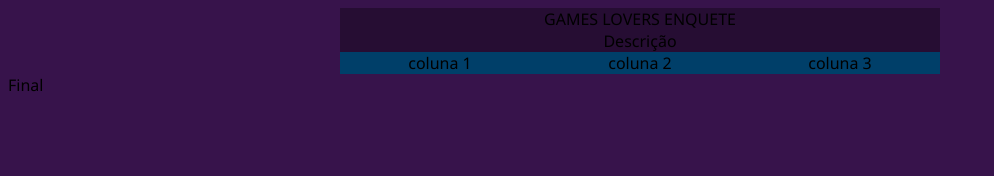
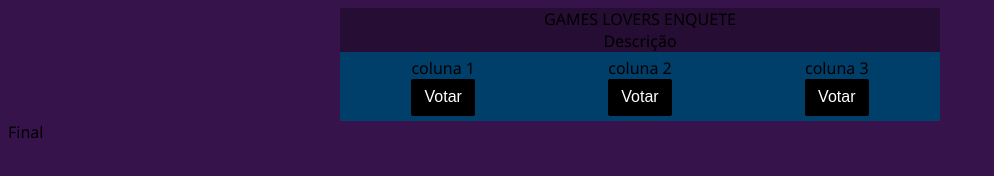
Before and after one commit to Wendelsena/Games_Lovers, a plain HTML site: page index.html in a window 1280 px wide. Shown: the whole page, without its empty margins (0-994 px from the left). Drawn offline with Linux system fonts and the light colour scheme.

Commit message:
closes #4 - Creating the <button> in index.html

```diff
--- a/index.html
+++ b/index.html
@@ -18,14 +18,17 @@
         </div>
             <div">
                 <div class="flex-container">
-                    <div>
+                    <div class="col-1">
                        coluna 1
+                       <button>Votar</button>
                     </div>
-                    <div>
+                    <div class="col-2">
                        coluna 2
+                       <button>Votar</button>
                     </div>
-                    <div >
+                    <div class="col-3">
                         coluna 3
+                        <button>Votar</button>
                     </div>
                 </div>
             </div>
--- a/style.css
+++ b/style.css
@@ -17,4 +17,28 @@ body {
     display: flex;
     justify-content: space-around;
     background-color: #003f69;
+    padding: 0.3rem;
 }
+
+.col-1, .col-2, .col-3 {
+    display: flex;
+    flex-direction: column;
+}
+
+button {
+    background-color: #000000;
+    color: #FFF;
+    padding: 0.6rem;
+    font-size: 1rem;
+    border-radius: 2px;
+    border: none;
+    cursor: pointer;
+    transition: background-color 0.3s ease;
+
+}
+button:hover {
+    background-color: #FFF;
+    color: #000;
+    box-shadow: 0px 0px 10px rgba(0, 0, 0, 0.5);
+
+}
```
